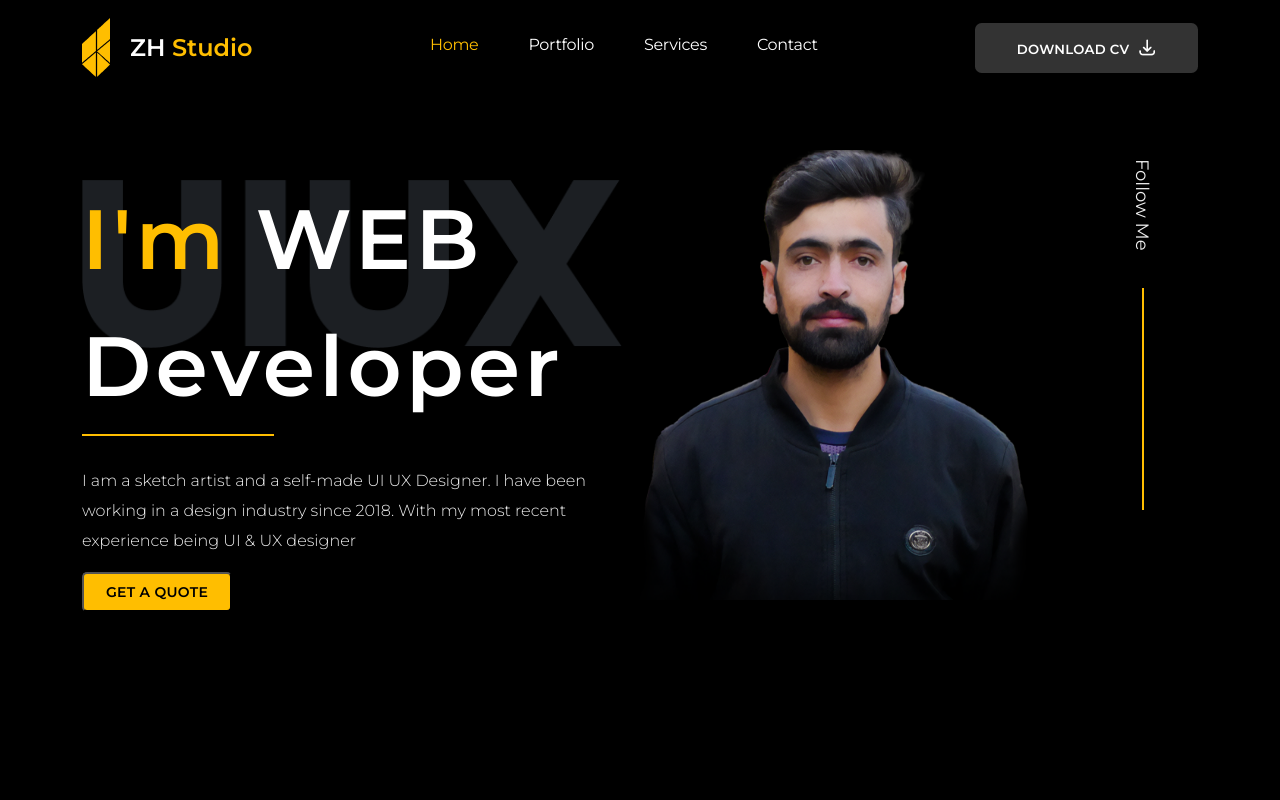
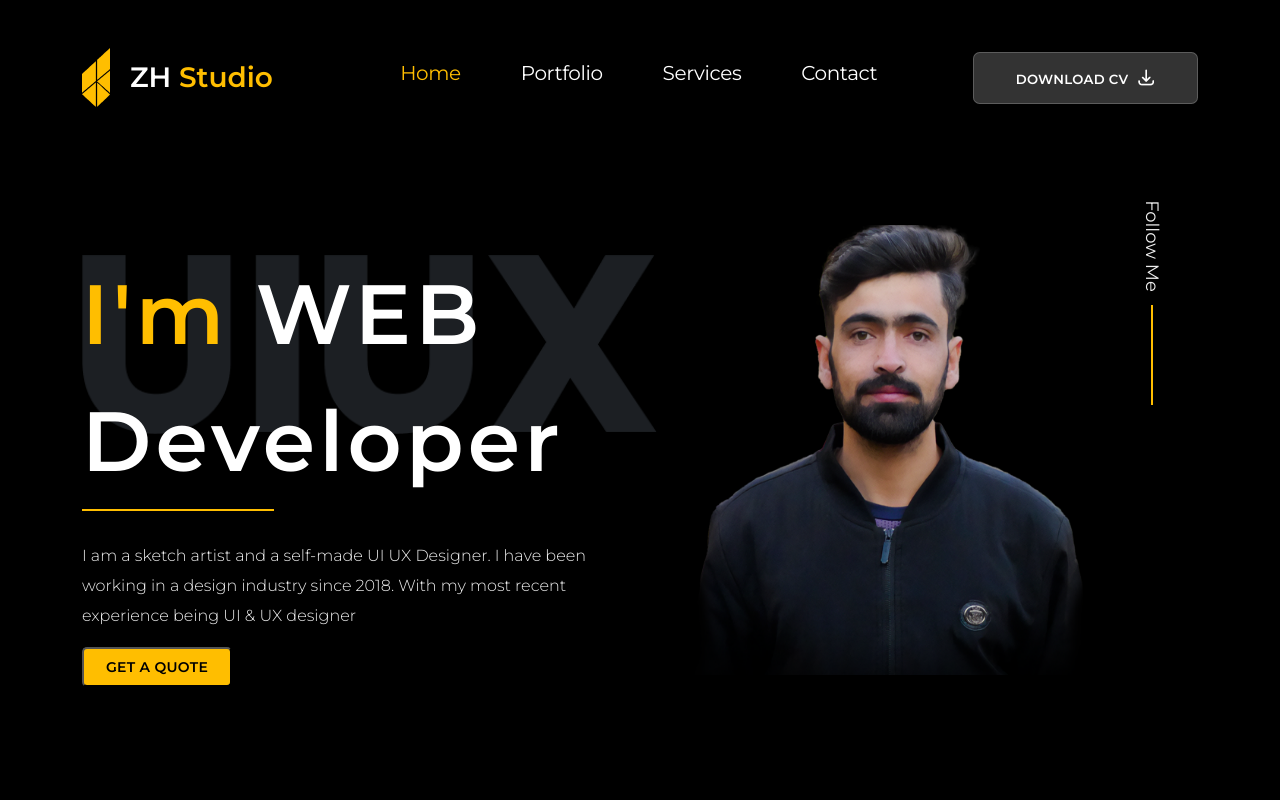
Before and after one commit to zultaifhassan/Portfolio, a plain HTML site: page Javed Portfolio/index.html in a window 1280 px wide. Shown: the top 800 px of the page. Drawn offline with nearby package versions, Linux system fonts and the light colour scheme.

Commit message:
new changes

```diff
--- a/Javed Portfolio/index.html
+++ b/Javed Portfolio/index.html
@@ -33,11 +33,12 @@
                         <li><a href="#">Services</a></li>
                         <li><a href="#">Contact</a></li>
                     </ul>
-                    <div class="cv-temp">
-                        <h4>download cv</h4>
-                        <img src="images/Vector (3).png" alt="">
-                    </div>
+
                 </nav>
+                <div class="cv-temp">
+                    <h4>download cv</h4>
+                    <img src="images/Vector (3).png" alt="">
+                </div>
             </div>
         </header>
     </div>
--- a/Javed Portfolio/portfolio.css
+++ b/Javed Portfolio/portfolio.css
@@ -22,30 +22,17 @@ a {
 }
 
 .header {
-    margin-top: 10px;
     bottom: 0%;
-    background: #000000;
-    height: 100px;
+    background: #000;
     width: 100%;
     color: white;
+    padding: 40px 0;
 }
 
 .navbar {
     display: flex;
     justify-content: space-between;
     align-items: center;
-    /* position: fixed;
-    z-index: 1; */
-}
-
-.logo-side {
-    width: 300px;
-}
-
-.nav {
-    width: 800px;
-    display: flex;
-    justify-content: space-between;
 }
 
 .logo-side .image-brand {
@@ -66,7 +53,7 @@ a {
     font-family: 'Montserrat';
     font-style: normal;
     font-weight: 600;
-    font-size: 24px;
+    font-size: 28px;
     line-height: 29px;
     color: #fff;
 
@@ -79,7 +66,7 @@ a {
 .navbar .nav ul {
     display: flex;
     font-family: 'Montserrat';
-    gap: 50px;
+    gap: 60px;
     margin-top: 10px;
 }
 
@@ -87,7 +74,7 @@ a {
     font-family: 'Montserrat';
     font-style: normal;
     font-weight: 400;
-    font-size: 16px;
+    font-size: 20px;
     line-height: 20px;
     letter-spacing: -0.02em;
     color: #FFFFFF;
@@ -107,6 +94,7 @@ a {
     background: rgba(255, 255, 255, 0.2);
     border-radius: 6.61417px;
     cursor: pointer;
+    border: 1px solid rgba(255, 255, 255, 0.2);
 
 }
 
@@ -120,6 +108,11 @@ a {
     text-transform: uppercase;
     color: #FFFFFF;
     margin-top: 10px;
+}
+
+.navbar .cv-temp:hover {
+    border: 1px solid #FFBE00;
+    color: #FFBE00;
 }
 
 .header .nav ul li a.active,
@@ -195,13 +188,12 @@ a {
 
 
 .first-section {
-    position: relative;
-    top: 70px;
-    height: 110vh;
+    padding: 100px 0;
 }
 
 .designer-image {
     display: flex;
+    justify-content: space-between;
 }
 
 .desiger {
@@ -283,13 +275,6 @@ a {
     background: #000000;
 }
 
-.designer-image .desg-img {
-    /* background-image: url(images/desg.png);
-    background: #000000;
-    filter: blur(37px);
-    transform: rotate(30.84deg); */
-
-}
 
 .designer-image .desg-img img {
     width: 410px;
@@ -304,12 +289,11 @@ a {
 .follow-sites {
     display: flex;
     flex-direction: column;
+    align-items: center;
+    gap: 20px;
 }
 
 .follow-sites h2 {
-    /* position: absolute; */
-    width: 92px;
-    height: 150px;
     font-family: 'Montserrat';
     font-style: normal;
     font-weight: 400;
@@ -318,17 +302,15 @@ a {
     color: #EEEEEE;
     transform: rotate(90deg);
     position: relative;
-    bottom: 50px;
+    bottom: 20px;
 
 }
 
 .follow-sites span {
-    width: 222px;
-    height: 0px;
+    height: 100px;
     border: 1px solid #FFBE00;
-    transform: rotate(90deg);
     position: relative;
-    top: 60px;
+    width: 0px;
 }
 
 
```
